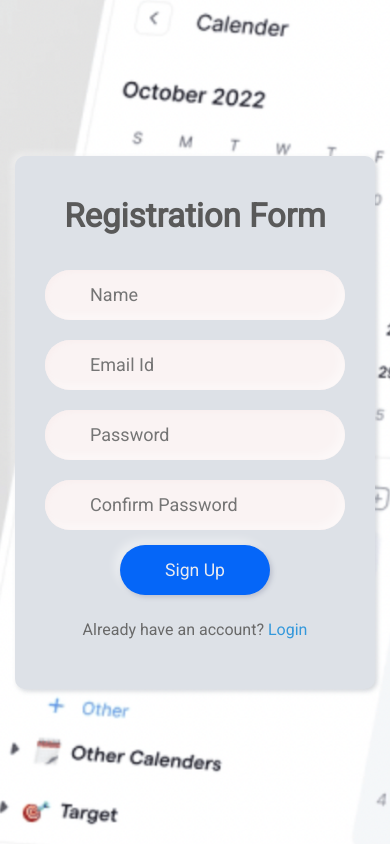
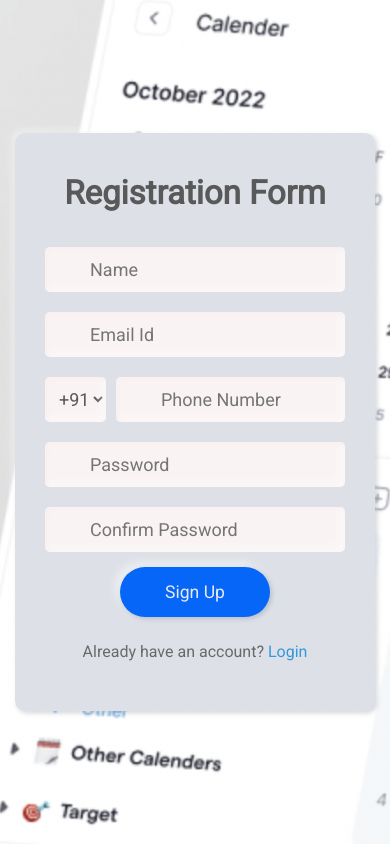
Before and after one commit to BhavikNaik/Calender-front, a Vue app: page / in a window 390 px wide. Built offline with nearby package versions, Linux system fonts and the light colour scheme; the HTML template or start-up script is replaced by a standard one; what v-calendar, vue-cookies would draw is missing.

Commit message:
phone no addition

```diff
--- a/src/components/Calender.vue
+++ b/src/components/Calender.vue
@@ -226,8 +226,8 @@ export default {
         onEventClick(event,e) {
 
             this.selectEvent = event;
-            this.selectEvent.start = this.dateTimeChangeFormat(this.selectEvent.start);
-            this.selectEvent.end = this.dateTimeChangeFormat(this.selectEvent.end);
+            // this.selectEvent.start = this.dateTimeChangeFormat(this.selectEvent.start);
+            // this.selectEvent.end = this.dateTimeChangeFormat(this.selectEvent.end);
             console.log(this.selectEvent);
 
             // let date = new Date(this.selectEvent.start);
@@ -284,16 +284,16 @@ export default {
                 this.addEmail(this.addInv,this.invMails);
                 this.addEmail(this.remInv,this.remMails);
 
-                let date = new Date(this.selectEvent.start);
-                date.setHours(date.getHours() + 5, date.getMinutes() + 30);
-                let date2 = new Date(this.selectEvent.end);
-                date2.setHours(date2.getHours() + 5, date2.getMinutes() + 30);
+                // let date = new Date(this.selectEvent.start);
+                // date.setHours(date.getHours() + 5, date.getMinutes() + 30);
+                // let date2 = new Date(this.selectEvent.end);
+                // date2.setHours(date2.getHours() + 5, date2.getMinutes() + 30);
 
                 const response = await axios.post(`http://localhost:3000/api/editEvent/${Id}`, {
                     title: this.selectEvent.title,
                     description: this.selectEvent.description,
-                    startDate: date,
-                    endDate: date2,
+                    startDate: this.selectEvent.start,
+                    endDate: this.selectEvent.end,
                     attendeesToAdd: this.invMails,
                     attendeesToRemove: this.remMails
                 }
--- a/src/components/CreateEvent.vue
+++ b/src/components/CreateEvent.vue
@@ -142,20 +142,20 @@ export default {
 
             this.addEmail();
 
-            const startDate = new Date(this.startTime);
-            startDate.setHours(startDate.getHours() + 5, startDate.getMinutes() + 30);
+            // const startDate = new Date(this.startTime);
+            // startDate.setHours(startDate.getHours() + 5, startDate.getMinutes() + 30);
 
-            // Convert end time to IST
-            const endDate = new Date(this.endTime);
-            endDate.setHours(endDate.getHours() + 5, endDate.getMinutes() + 30);
+            // // Convert end time to IST
+            // const endDate = new Date(this.endTime);
+            // endDate.setHours(endDate.getHours() + 5, endDate.getMinutes() + 30);
             // this.getEmail();
             console.log('Form: ', this.ename,"",this.description,"",this.startTime,"",this.endTime,"",this.mails,"",this.host);
             try {
                 const response = await axios.post(`http://localhost:3000/api/create-event`, {
                     title: this.ename,
                     description: this.description,
-                    startDate: startDate,
-                    endDate: endDate,
+                    startDate: startTime,
+                    endDate: endTime,
                     emails: this.mails,
                     host: this.host,
                 },{withCredentials: true});
--- a/src/components/Home.vue
+++ b/src/components/Home.vue
@@ -317,7 +317,7 @@ export default {
                 this.getInvitations();
                 this.smallCalendar();
                 this.triggerToast('Maybe Attending !!');
-                this.$ref.calUpdate.displayEvent();
+                //this.$ref.calUpdate.displayEvent();
                 this.isOpenMod = false;
             } catch (error) {
                 console.error("errrr",error);
--- a/src/components/Reg.vue
+++ b/src/components/Reg.vue
@@ -13,6 +13,19 @@
             <div class="field">
                <input type="text" v-model="mail" id="mail" placeholder="Email Id">
                <span class="fas fa-envelope"></span>
+            </div>
+            <div class="number-content">
+               <div class="field-code">
+                  <select v-model="selected">
+                     <option value="91">+91</option>
+                     <option value="00">+00</option>
+                  </select>
+               </div>
+               <div class="field">
+                  <input type="text" v-model="contactNo" id="contactNo" placeholder="Phone Number">
+                  <span class="fas fa-phone"></span>
+               </div>
+
             </div>
             <div class="field">
                <input type="password" v-model="password" id="password" placeholder="Password">
@@ -43,10 +56,14 @@
             mail: '',
             password: '',
             confpassword: '',
+            selected: '91',
+            contactNo: '',
+            combinedNo: '',
             nameError: false,
             emailError: false,
             passwordError: false,
             confpasswordError: false,
+            contactNoError: false,
          };
       },
       methods: {
@@ -65,6 +82,14 @@
                this.emailError=false;
             } else{
                this.emailError=true;
+            }
+         },
+         validatePhoneNo() {
+            if(this.contactNo.length != 10) {
+               //alert('Password must be at least 6 characters');
+               this.contactNoError=false;
+            } else{
+               this.contactNoError=true;
             }
          },
          validatePassword() {
@@ -100,7 +125,9 @@
                   //name: this.name,
                   email: this.mail,
                   password: this.password,
-                  name: this.name
+                  name: this.name,
+                  //contactNo: this.combinedNo,
+                  // selected: this.selected,
                })
                console.log(this.mail," ",this.password)
                console.log(res.data)
@@ -120,6 +147,7 @@
             // Validate before submitting
             this.validateName();
             this.validateEmail();
+            this.validatePhoneNo();
             this.validatePassword();
             this.validateConfirmPassword();
 
@@ -129,13 +157,18 @@
             //    return;
             // }
 
-            // if (!this.nameError) {
-            //    alert('Name is required');
-            //    return;
-            // }
+            if (!this.nameError) {
+               alert('Name is required');
+               return;
+            }
 
             if (!this.emailError) {
                alert('Invalid email address or already taken');
+               return;
+            }
+
+            if (!this.contactNoError) {
+               alert('Phone number should contain 10 digits');
                return;
             }
 
@@ -148,10 +181,12 @@
                alert('Passwords must match');
                return;
             }
+
+            this.combinedNo = this.selected+this.contactNo;
             //this.checkMail();
             // console.log('Form submitted!');
-            // console.log(this.name,"", this.mail, "", this.password, "", this.confpassword);
-            this.register();
+            console.log(this.name,"", this.mail, "", this.combinedNo, "", this.password, "", this.confpassword);
+            // this.register();
 
 
          },
@@ -159,6 +194,6 @@
     }
 </script>
 
-<style scoped>
+<style>
 
 </style>
--- a/src/components/styles.css
+++ b/src/components/styles.css
@@ -44,9 +44,33 @@ html,body{
   justify-content: center;
   align-items: center;
 } */
+.number-content{
+  display: flex;
+  flex-direction: row;
+  align-items: flex-end;
+}
+
+.field-code{
+  height: 45px;
+  margin-right: 10px;
+}
+.field-code select{
+  height: 100%;
+  /* width: 100%;
+  padding: 20px; */
+  padding: 10px 0 10px 10px;
+  outline: none;
+  border: none;
+  font-size: 18px;
+  background: #faf3f3;
+  color: #595959;
+  border-radius: 5px;
+  box-shadow: inset 2px 2px 5px #f9efef,
+              inset -5px -5px 10px #ffffff73;
+}
 
 .field{
-  height: 50px;
+  height: 45px;
   width: 100%;
   display: flex;
   position: relative;
@@ -61,12 +85,13 @@ html,body{
   height: 100%;
   width: 100%;
   padding-left: 45px;
+  /* text-align: center; */
   outline: none;
   border: none;
   font-size: 18px;
   background: #faf3f3;
   color: #595959;
-  border-radius: 25px;
+  border-radius: 5px;
   box-shadow: inset 2px 2px 5px #f9efef,
               inset -5px -5px 10px #ffffff73;
 }
@@ -75,18 +100,9 @@ html,body{
   position: absolute;
   color: #595959;
   width: 50px;
-  line-height: 50px;
+  line-height: 45px;
 }
 
-.forgot-pass{
-  text-align: left;
-  margin: 10px 0 10px 5px;
-}
-.forgot-pass a{
-  font-size: 16px;
-  color: #3498db;
-  text-decoration: none;
-}
 
 #register, #login {
   margin: 15px 0;
```
